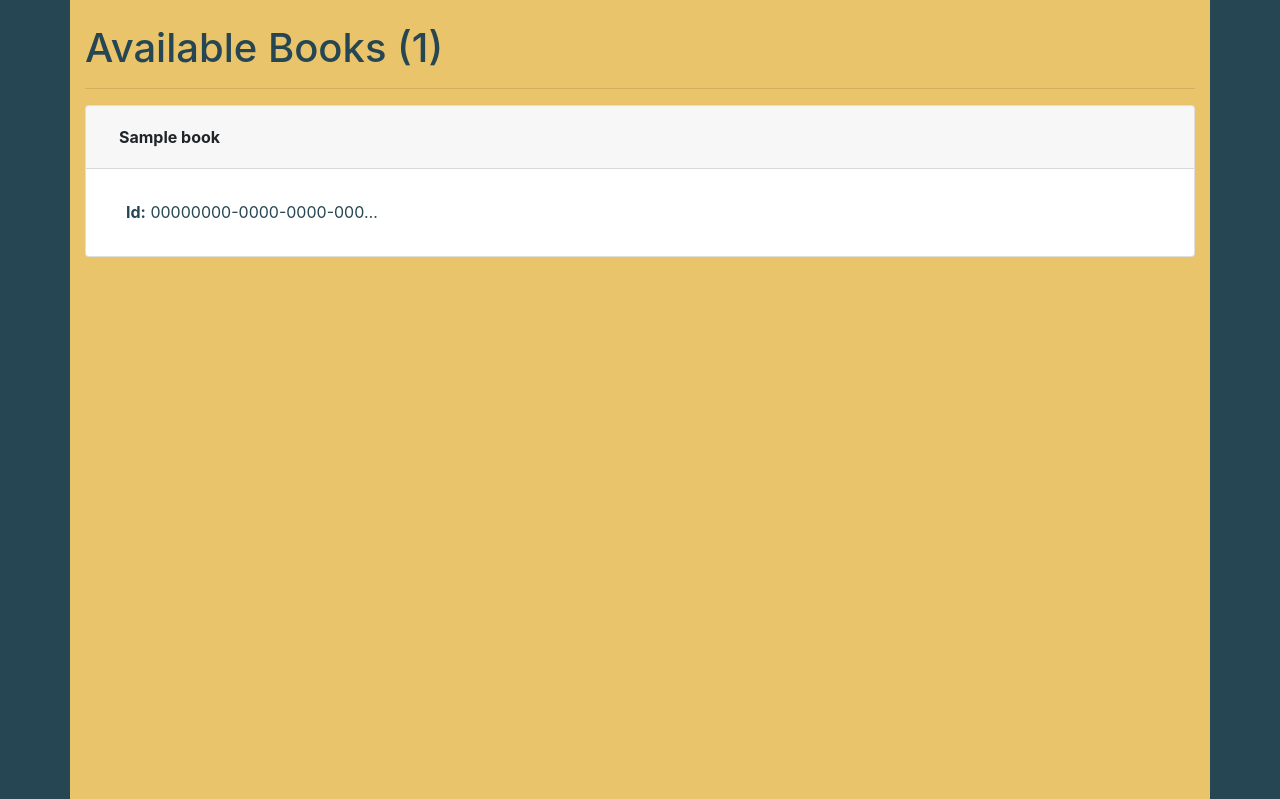
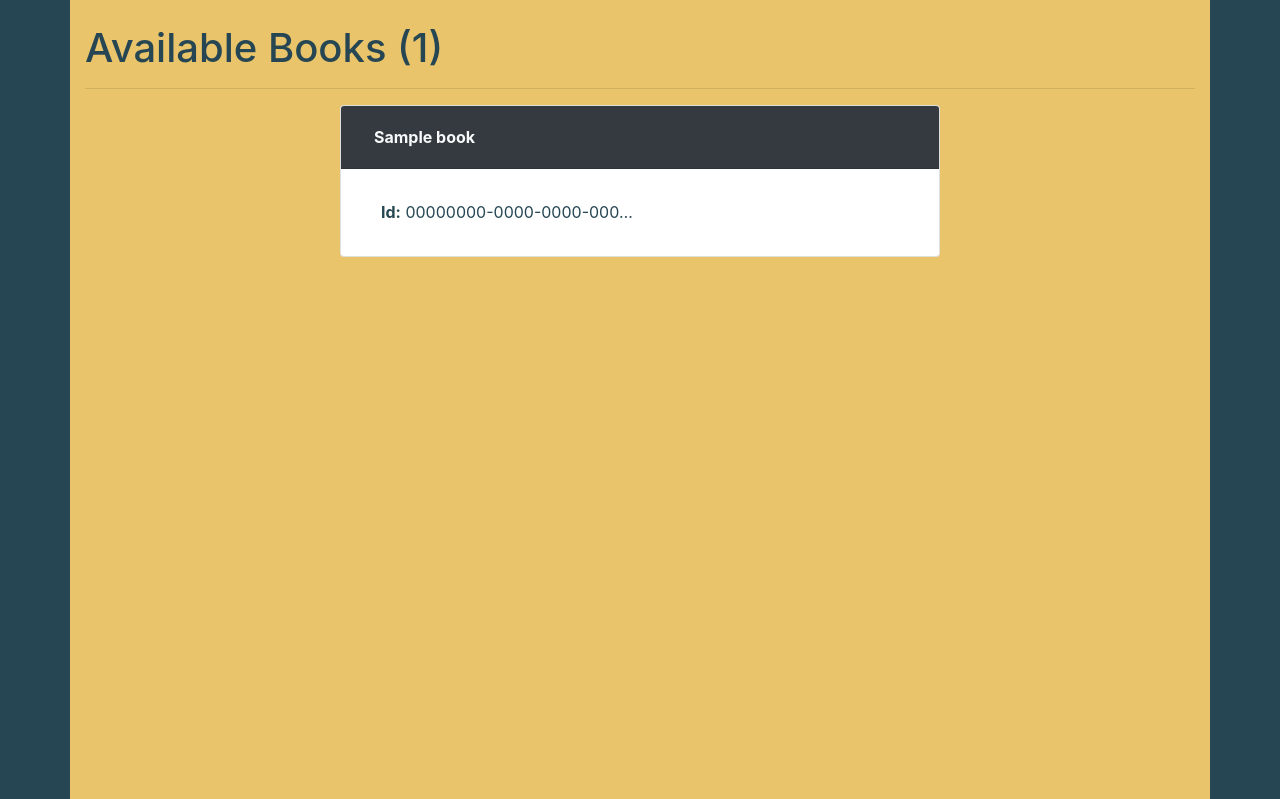
Before and after one commit to hungntgrb/local_library, a Django app: page /catalog/books/available/ in a window 1280 px wide. Shown: the part 57-856 px from the top of the page. Run offline with Django 3.2, Linux system fonts and the light colour scheme; tables that the repository leaves empty hold one stand-in row (values such as "Sample post"); some libraries are stand-ins or nearby versions.

Commit message:
my-list, d-flex

```diff
--- a/catalog/static/css/styles.css
+++ b/catalog/static/css/styles.css
@@ -56,6 +56,11 @@ a {
   opacity: 0.8;
 }
 
+.my-list {
+  max-width: 600px;
+  margin: 0 auto;
+}
+
 footer {
   background-color: var(--light-orange);
   padding: 16px;
--- a/catalog/templates/catalog/available_books.html
+++ b/catalog/templates/catalog/available_books.html
@@ -9,14 +9,15 @@
 <!--- REGROUP -->
 {% regroup object_list by book as book_list %}
 
+<div class="my-list">
   <div class="accordion" id="availableBooks">
 
     {% for book, copies in book_list %}
 
-  <div class="card">
-    <div class="card-header" id="headingOne">
+    <div class="card ">
+      <div class="card-header bg-dark" id="headingOne">
         <h2 class="mb-0">
-        <button class="btn btn-block text-left font-weight-bold" type="button" data-toggle="collapse"
+          <button class="btn btn-block text-left font-weight-bold text-light" type="button" data-toggle="collapse"
             data-target="#book-{{book.id}}" aria-expanded="true" aria-controls="book-{{book.id}}">
             {{ book }}
           </button>
@@ -29,13 +30,13 @@
 
           <ul class="list-group list-group-flush">
             {% for copy_ in copies %}
-          <li class="list-group-item">
+            <li class="list-group-item d-flex justify-content-between">
+              <span><strong>Id:</strong> {{ copy_.pk|truncatechars:23 }}</span>
+
               <a href="{% url 'borrow_a_book' copy_.pk %}">
-              <strong>Id:</strong> {{ copy_.pk|truncatechars:23 }}
                 {% if user.is_authenticated %}
                 <span class="btn my-btn ml-2">Borrow</span>
                 {% endif %}
-
               </a>
             </li>
             {% endfor %}
@@ -48,6 +49,9 @@
     {% endfor %}
 
   </div>
+</div>
+
+
 
 
 
--- a/catalog/templates/catalog/book_detail.html
+++ b/catalog/templates/catalog/book_detail.html
@@ -24,9 +24,7 @@ Book Detail
 
   <p><strong>ISBN:</strong> {{ book.isbn }}</p>
   <p><strong>Genre:</strong> {{ book.genre.all | join:", " }}</p>
-  <p><strong>Summary:</strong> Lorem, ipsum dolor sit amet consectetur adipisicing elit. Ex fugiat totam velit quae.
-    Odit, similique
-    inventore dolor quod autem explicabo quis fuga voluptatem labore laudantium deserunt eum, quos quam! Amet.</p>
+  <p><strong>Summary:</strong>{{ book.summary }}</p>
 </div>
 
 <!-- <div class="row">
--- a/locallibrary/settings.py
+++ b/locallibrary/settings.py
@@ -9,15 +9,15 @@ BASE_DIR = os.path.dirname(os.path.dirname(os.path.abspath(__file__)))
 # Quick-start development settings - unsuitable for production
 # See https://docs.djangoproject.com/en/3.0/howto/deployment/checklist/
 
-# SECRET_KEY = 'VerySecretKey'
-
-# DEBUG = True
 
 # SECURITY WARNING: keep the secret key used in production secret!
 # SECURITY WARNING: don't run with debug turned on in production!
 SECRET_KEY = os.environ['DJANGO_SK1']
 
 DEBUG = os.environ['DJANGO_DEBUG1'] == 'True'
+# SECRET_KEY = 'VerySecretKey'
+
+# DEBUG = True
 
 ALLOWED_HOSTS = ['.herokuapp.com', '127.0.0.1']
 
```
Lines whose indentation alone changed are shown as unchanged.
